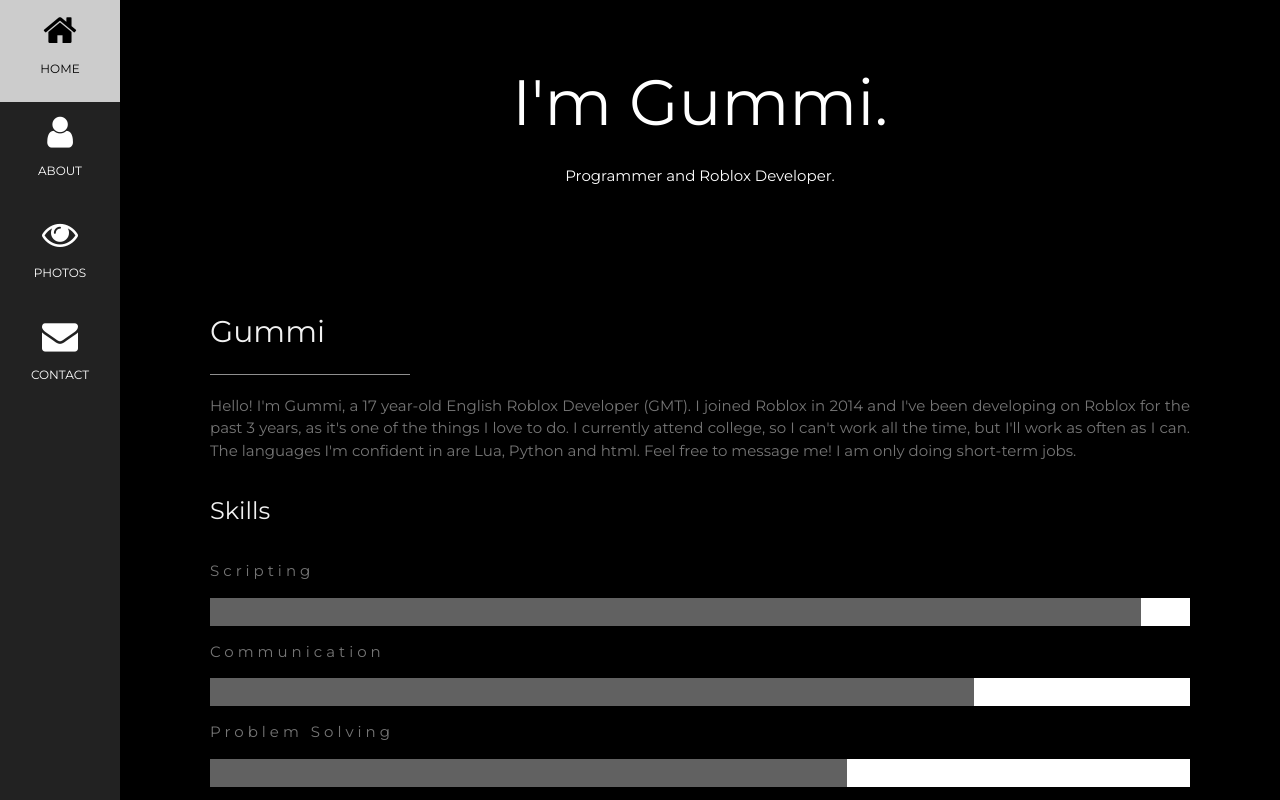
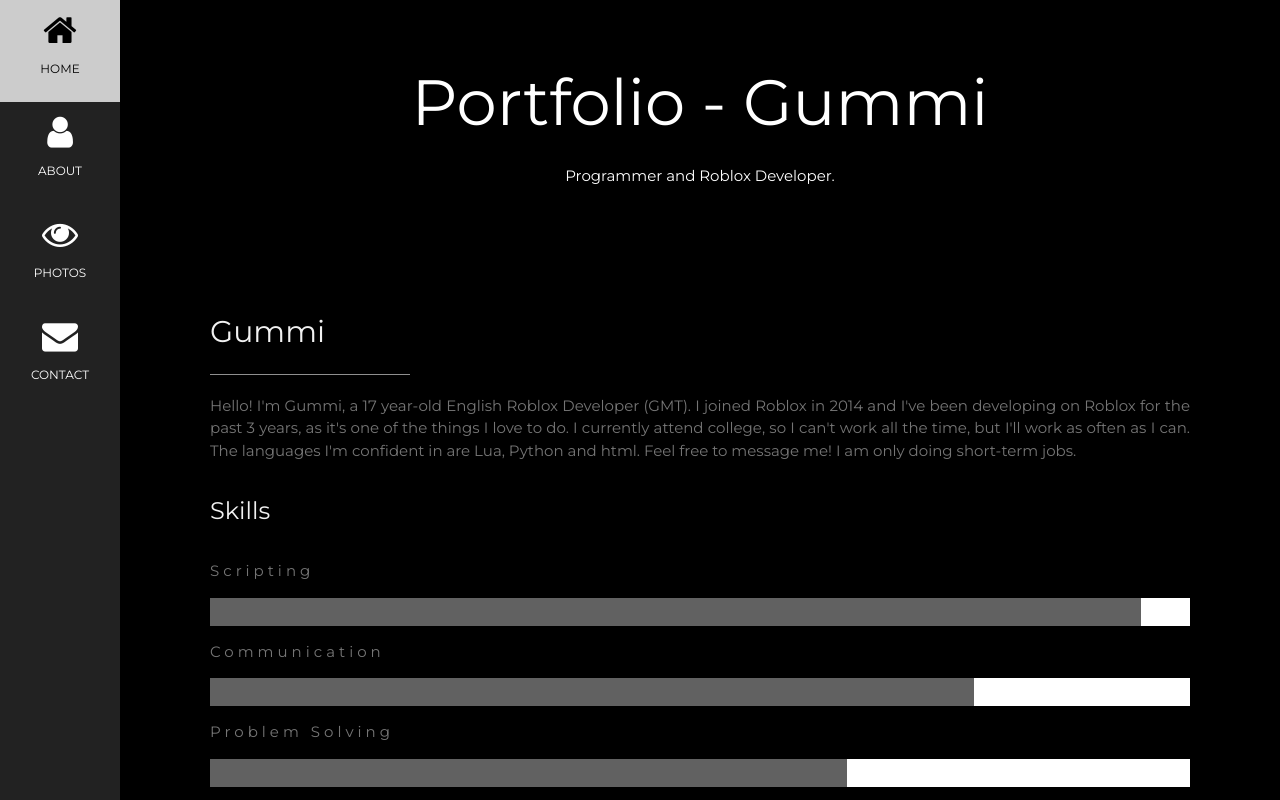
Before and after one commit to ggGummi/Gummi-Portfolio, a plain HTML site: page index.html in a window 1280 px wide. Shown: the top 800 px of the page. Drawn offline with nearby package versions, Linux system fonts and the light colour scheme.

Commit message:
Update index.html

```diff
--- a/index.html
+++ b/index.html
@@ -1,6 +1,6 @@
 <!DOCTYPE html>
 <html>
-<title>Gummi Portfolio</title>
+<title>Portfolio - Gummi</title>
 <meta charset="UTF-8">
 <meta name="viewport" content="width=device-width, initial-scale=1">
 <link rel="stylesheet" href="https://www.w3schools.com/w3css/4/w3.css">
@@ -53,7 +53,7 @@
 <div class="w3-padding-large" id="main">
   <!-- Header/Home -->
   <header class="w3-container w3-padding-32 w3-center w3-black" id="home">
-    <h1 class="w3-jumbo"><span class="w3-hide-small">I'm</span> Gummi.</h1>
+    <h1 class="w3-jumbo"><span class="w3-hide-small">Portfolio - </span>Gummi</h1>
     <p>Programmer and Roblox Developer.</p>
   </header>
 
```
